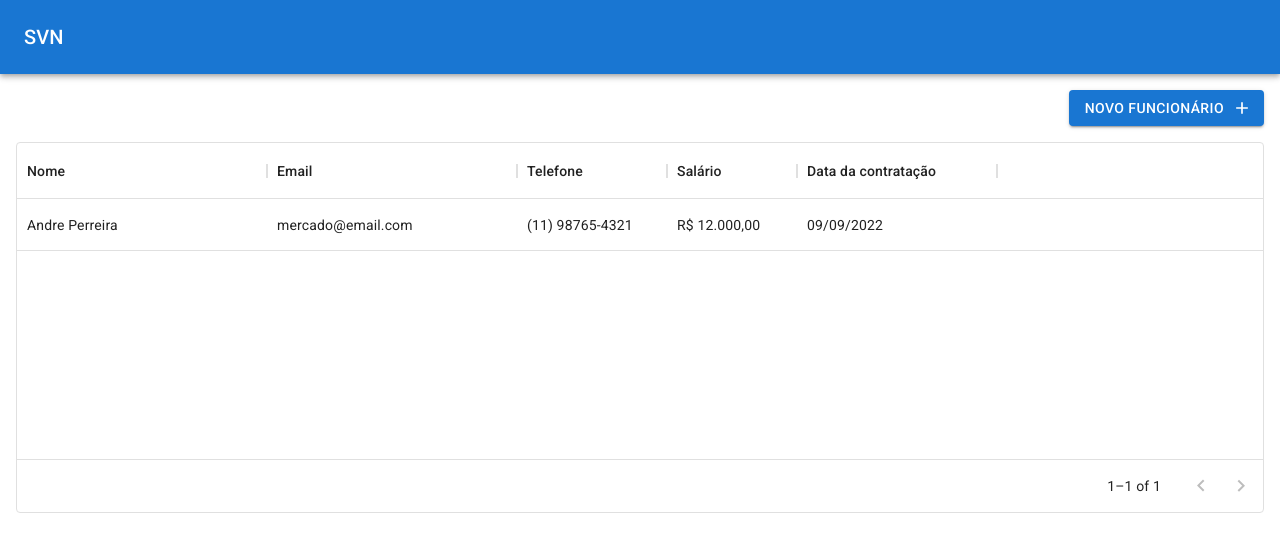
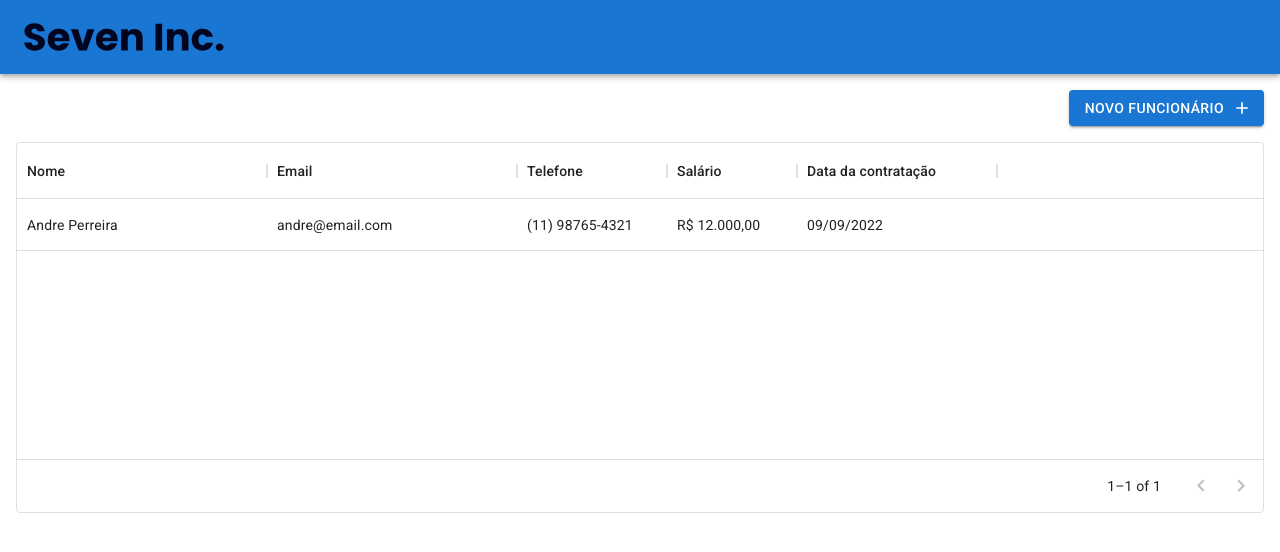
Before and after one commit to PHnrq/seven-inc, a React (Create React App) app: page / in a window 1280 px wide. Shown: the top 552 px of the page. Built offline with nearby package versions, Linux system fonts and the light colour scheme; data requests are answered from the project's data file.

Commit message:
Code refactoring

```diff
--- a/db.json
+++ b/db.json
@@ -3,9 +3,9 @@
     {
       "name": "Andre Perreira",
       "document": "11122233399",
-      "email": "mercado@email.com",
+      "email": "andre@email.com",
       "phone": "11987654321",
-      "birth_date": "2022-09-21T03:00:00.000Z",
+      "birth_date": "2000-09-21T03:00:00.000Z",
       "salary": "12000",
       "created_at": "2022-09-09T03:00:00.000Z",
       "id": 1
--- a/src/components/EmployeeDetails/index.jsx
+++ b/src/components/EmployeeDetails/index.jsx
@@ -27,8 +27,8 @@ export default function EmployeeDetails({employee, handleClose, open, handleRequ
   const handleOpenSingUp = () => setOpenSingUp(true);
   const handleCloseSingUp = () => setOpenSingUp(false);
 
-  const handleDelete = (id) => {
-    api.delete(`/employee/${id}`)
+  const handleDelete = async(id) => {
+    await api.delete(`/employee/${id}`)
     handleRequestEmployeesData();
     handleClose();
   }
--- a/src/components/FormSingUp/index.jsx
+++ b/src/components/FormSingUp/index.jsx
@@ -41,15 +41,15 @@ export function FormSingUp({ handleClose, open, handleRequestEmployeesData, empl
       created_at: employee? "" : ""
     },
     validationSchema: validationSchema,
-    onSubmit: (values) => {
+    onSubmit: async (values) => {
         if(employee){
-          api.put(`employee/${employee.id}`, values);
+          await api.put(`employee/${employee.id}`, values);
 
           handleRequestEmployeesData()
           handleClose()
           handleCloseDetails()
         }else{
-          api.post("employee", values);
+          await api.post("employee", values);
           handleRequestEmployeesData()
           handleClose()
         }
--- a/src/components/Header/index.jsx
+++ b/src/components/Header/index.jsx
@@ -2,13 +2,9 @@ import * as React from 'react';
 import { styled, alpha } from '@mui/material/styles';
 import AppBar from '@mui/material/AppBar';
 import Box from '@mui/material/Box';
-import Button from '@mui/material/Button';
 import Toolbar from '@mui/material/Toolbar';
-import IconButton from '@mui/material/IconButton';
-import Typography from '@mui/material/Typography';
-import InputBase from '@mui/material/InputBase';
-import MenuIcon from '@mui/icons-material/Menu';
-import SearchIcon from '@mui/icons-material/Search';
+
+import logo from '../../assets/seven-inc-logo.svg'
 
 const Search = styled('div')(({ theme }) => ({
   position: 'relative',
@@ -30,14 +26,7 @@ export default function Header() {
     <Box sx={{ flexGrow: 1}}>
       <AppBar position="static" sx={{py: .6}}>
         <Toolbar>
-          <Typography
-            variant="h6"
-            noWrap
-            component="div"
-            sx={{ flexGrow: 1, display: { xs: 'none', sm: 'block' } }}
-          >
-            SVN
-          </Typography>
+          <img src={logo} alt="Seven Inc" width={200}/>
         </Toolbar>
       </AppBar>
     </Box>
--- a/src/pages/Home/index.jsx
+++ b/src/pages/Home/index.jsx
@@ -27,14 +27,14 @@ export function Home() {
 
 
   function handleShowDetails(e) {
-    const employee = employees[e.id - 1];
+    const employee = employees.find(employee => e.id === employee.id);
     setSelectedEmployee(employee);
     handleOpenEmployeesDetail();
   }
 
   async function handleRequestEmployeesData(){
     const response = await api.get("/employee")
-    const data = response.data
+    const data = await response.data
     formatEmployeeInfo(data)
 
     setEmployees(data)
--- a/src/utils/maskTemplates.js
+++ b/src/utils/maskTemplates.js
@@ -7,7 +7,7 @@ export const maskDocument = (document) => {
 };
 
 export const maskPhone = (phone) => {
-  if(phone){
+  if (phone) {
     let phoneNumber = phone.replace(/\D/g, "");
     phoneNumber = phoneNumber.replace(/^0/, "");
 
@@ -18,33 +18,30 @@ export const maskPhone = (phone) => {
 };
 
 export const maskSalary = (salary) => {
-  if(salary){
+  if (salary) {
     const salaryFormat = new Intl.NumberFormat("pt-BR", {
       style: "currency",
       currency: "BRL",
     }).format(salary);
 
-    return salaryFormat
+    return salaryFormat;
   }
 };
 
 export const maskDate = (date) => {
-  if(date){
-    const dateFormat = new Intl.DateTimeFormat('pt-BR')
-    .format(new Date(date))
+  if (date) {
+    const dateFormat = new Intl.DateTimeFormat("pt-BR").format(new Date(date));
 
-    return dateFormat
+    return dateFormat;
   }
-}
+};
 
 export const formatEmployeeInfo = (employees) => {
-  const employeesFormated = employees.forEach((employee) => {
+  employees.forEach((employee) => {
     employee.document = maskDocument(employee.document);
     employee.phone = maskPhone(employee.phone);
     employee.birth_date = maskDate(employee.birth_date);
     employee.salary = maskSalary(employee.salary);
     employee.created_at = maskDate(employee.created_at);
-  })
-
-  console.log(employeesFormated)
-}
+  });
+};
```
Also changed, not shown: src/assets/seven-inc-logo.svg (added). Lines whose indentation alone changed are shown as unchanged.
